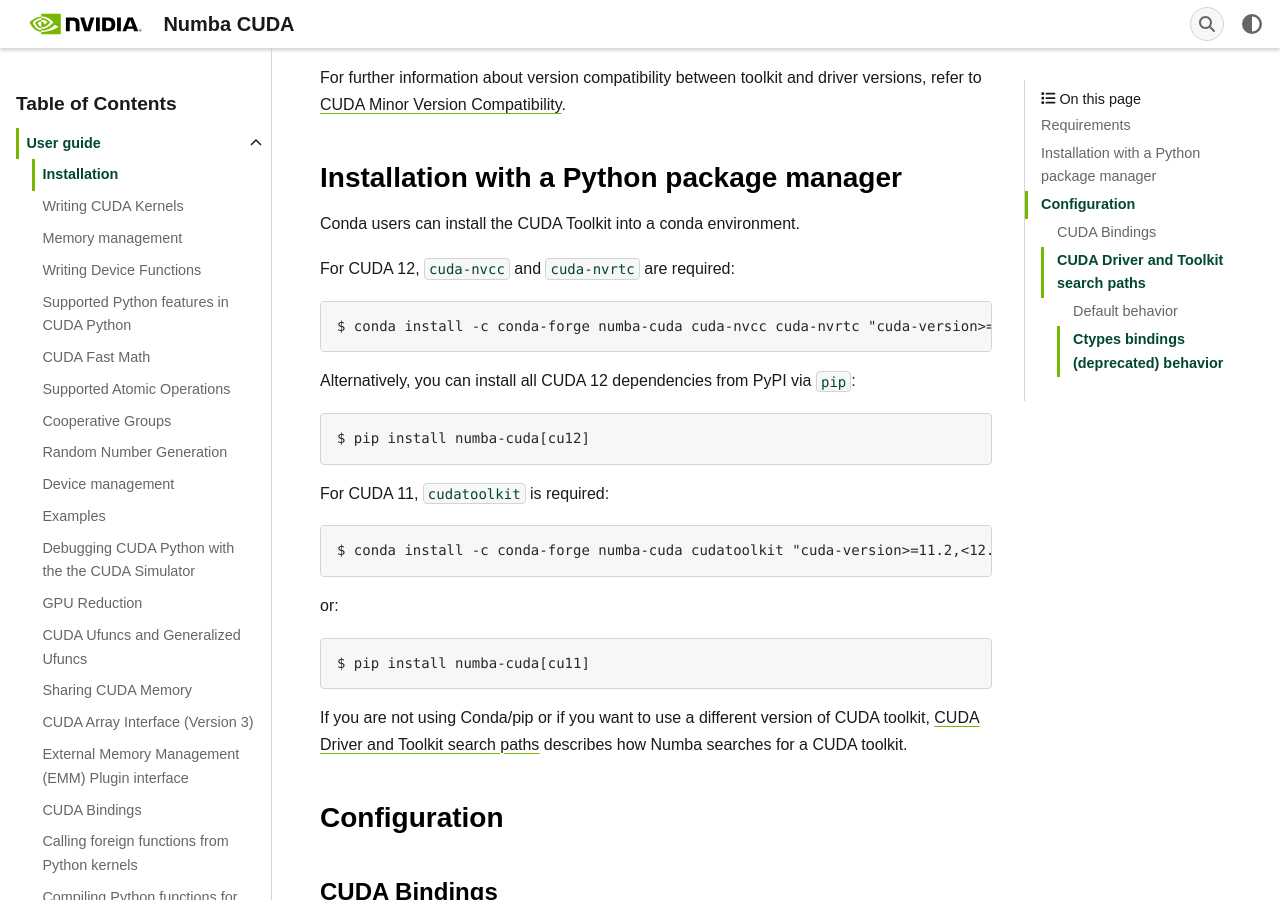
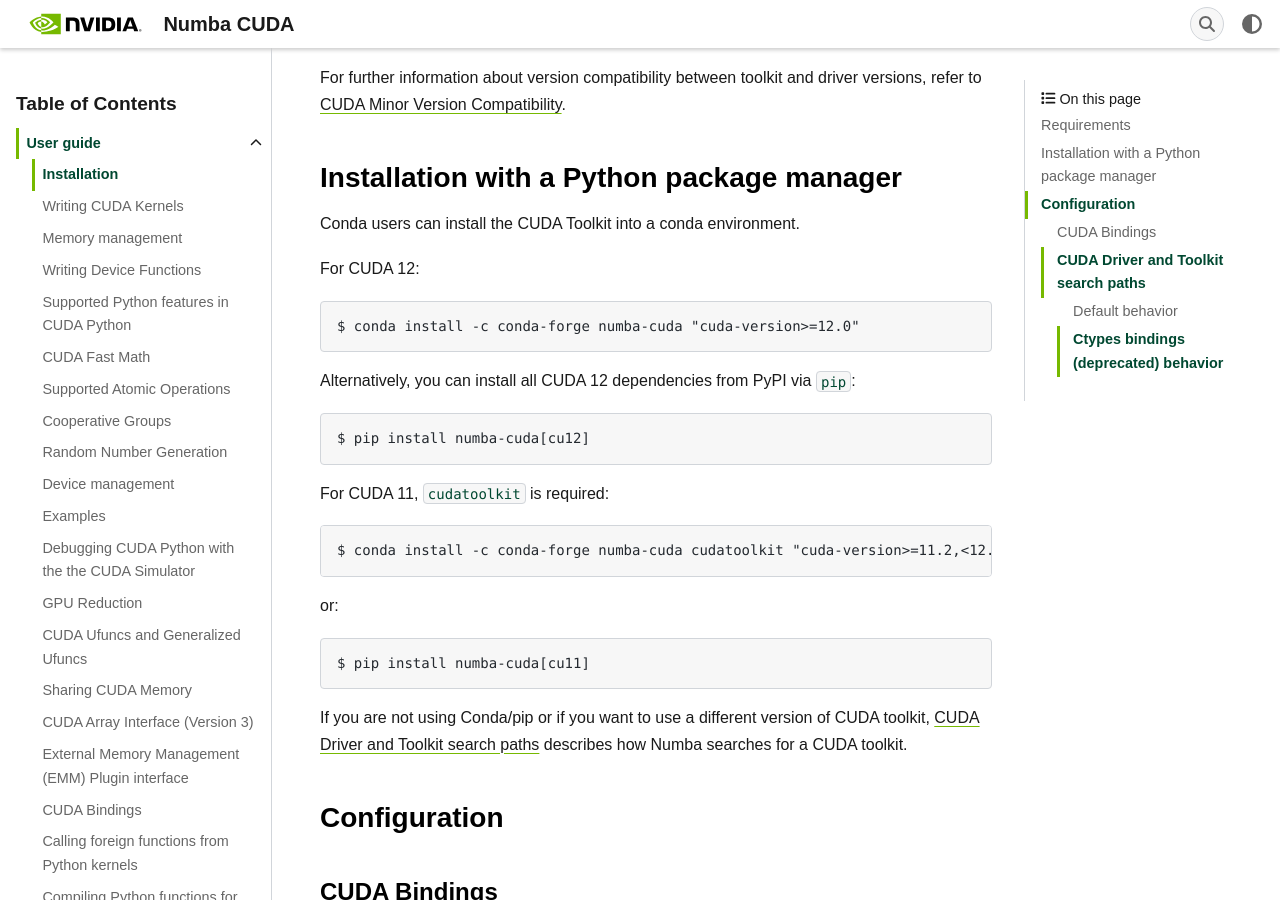
Before and after one commit to NVIDIA/numba-cuda, a Sphinx documentation site: the page built from docs/source/user/installation.rst, in a window 1280 px wide and 900 px high, scrolled down 552 px. Built offline with Sphinx 7.4.7, drawn with Linux system fonts in a browser that asks for light colours; some web fonts are replaced.

Commit message:
Remove redundant cuda-nvcc and cuda-nvrtc installation from steps

```diff
--- a/docs/source/user/installation.rst
+++ b/docs/source/user/installation.rst
@@ -32,9 +32,9 @@
 
 Conda users can install the CUDA Toolkit into a conda environment.
 
-For CUDA 12, ``cuda-nvcc`` and ``cuda-nvrtc`` are required::
+For CUDA 12::
 
-    $ conda install -c conda-forge numba-cuda cuda-nvcc cuda-nvrtc "cuda-version>=12.0"
+    $ conda install -c conda-forge numba-cuda "cuda-version>=12.0"
 
 Alternatively, you can install all CUDA 12 dependencies from PyPI via ``pip``::
 
```
